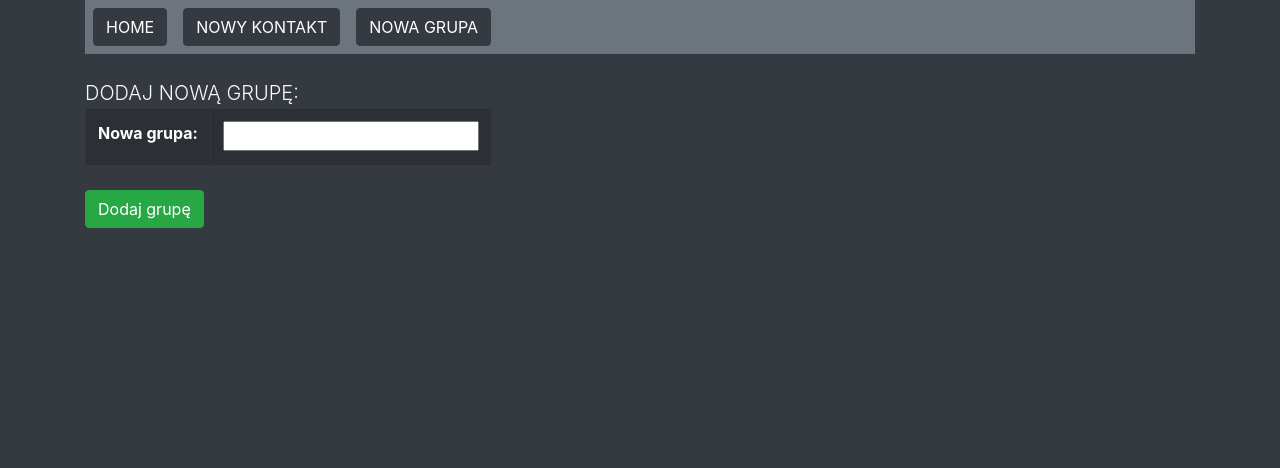
After one commit to tkazan/ContactBox, a Django app: page /contactbox/new-group in a window 1280 px wide. The commit adds this page. Shown: the top 468 px of the page. Run offline with Django 3.2, Linux system fonts and the light colour scheme; some libraries are stand-ins or nearby versions.

Commit message:
add new group url, view, template

```diff
--- a/ContactBoxApp/templates/ContactBox/base.html
+++ b/ContactBoxApp/templates/ContactBox/base.html
@@ -16,6 +16,10 @@
                 <li class="nav-item">
                     <a class="nav-link" href="{% url 'contactbox:new' %}">
                         <button class="btn btn-dark">NOWY KONTAKT</button></a>
+                </li>
+                <li class="nav-item">
+                    <a class="nav-link" href="{% url 'contactbox:new_group' %}">
+                        <button class="btn btn-dark">NOWA GRUPA</button></a>
                 </li>
             </ul>
         </nav>
--- a/ContactBoxApp/templates/ContactBox/home.html
+++ b/ContactBoxApp/templates/ContactBox/home.html
@@ -33,7 +33,7 @@
 
         {% for i in persons.paginator.page_range %}
         {% if persons.number == i %}
-            <li class="page-item active"><span class="page-link bg-light text-dark">{{ i }} <span class="sr-only">(current)</span></span></li>
+            <li class="page-item active"><span class="page-link">{{ i }} <span class="sr-only">(current)</span></span></li>
         {% else %}
             <li class="page-item"><a class="page-link bg-dark text-light" href="?page={{ i }}">{{ i }}</a></li>
         {% endif %}
--- /dev/null
+++ b/ContactBoxApp/templates/ContactBox/new-group.html
@@ -0,0 +1,18 @@
+{% extends 'ContactBox/base.html' %}
+
+    {% block title %}New group{% endblock %}
+
+    {% block content %}
+
+        <form method="post" action="#">
+        {% csrf_token %}
+            <label><span class="lead">DODAJ NOWĄ GRUPĘ:</span><br/>
+            <table class="table table-dark table-striped table-bordered">
+                {{ form.as_table }}
+            </table>
+            </label>
+            <br/>
+            <input type="submit" name="add" value="Dodaj grupę" class="btn btn-success">
+        </form>
+
+    {% endblock %}
--- a/ContactBoxApp/urls.py
+++ b/ContactBoxApp/urls.py
@@ -6,6 +6,7 @@ app_name = 'contactbox'
 urlpatterns = [
     url(r'^$', home, name='home'),
     url(r'^new$', NewPersonView.as_view(), name='new'),
+    url(r'^new-group$', NewGroupView.as_view(), name='new_group'),
     url(r'^show/(?P<id>(\d)+)$', ShowPersonView.as_view(), name='person'),
     url(r'^modify/(?P<id>(\d)+)$', ModifyPersonView.as_view(), name='modify'),
     url(r'^delete/(?P<id>(\d)+)$', DeletePersonView.as_view(), name='delete'),
--- a/ContactBoxApp/views.py
+++ b/ContactBoxApp/views.py
@@ -120,3 +120,21 @@ class DeletePersonView(View):
             person = Person.objects.get(pk=id)
             person.delete()
         return redirect(reverse("contactbox:home"))
+
+
+class NewGroupView(View):
+    def get(self, request):
+        form = NewGroupsForm()
+        ctx = {
+            'form': form,
+        }
+        return render(request, 'ContactBox/new-group.html', ctx)
+
+    def post(self, request):
+        form = NewGroupsForm(request.POST)
+
+        if form.is_valid():
+            form.save()
+            return redirect(reverse('contactbox:home'))
+
+        return redirect(reverse('contactbox:new-group'))
```
